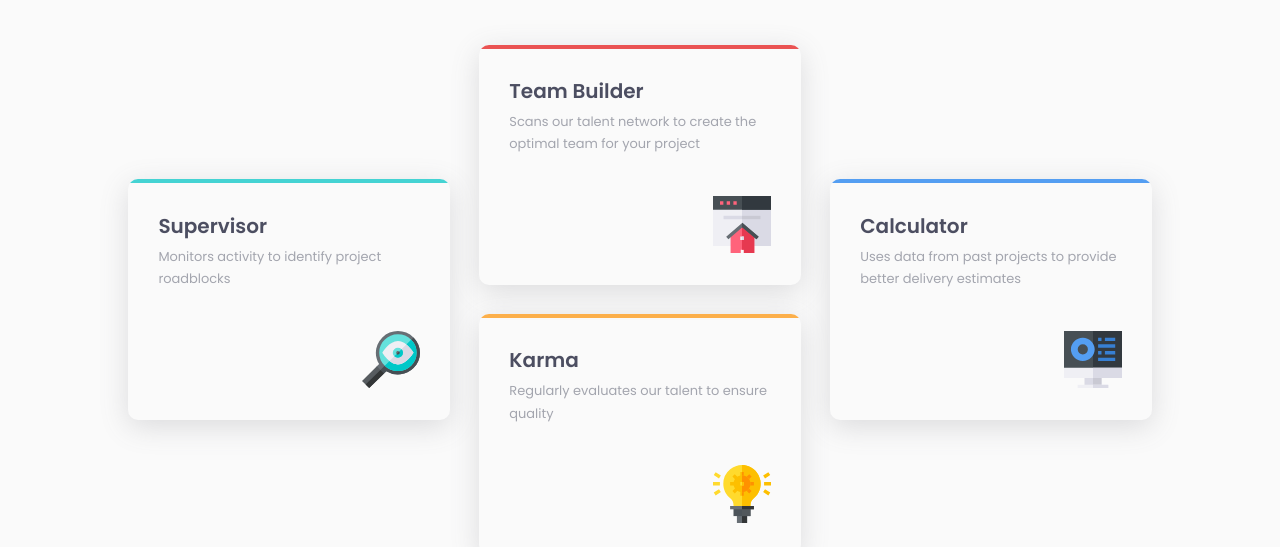
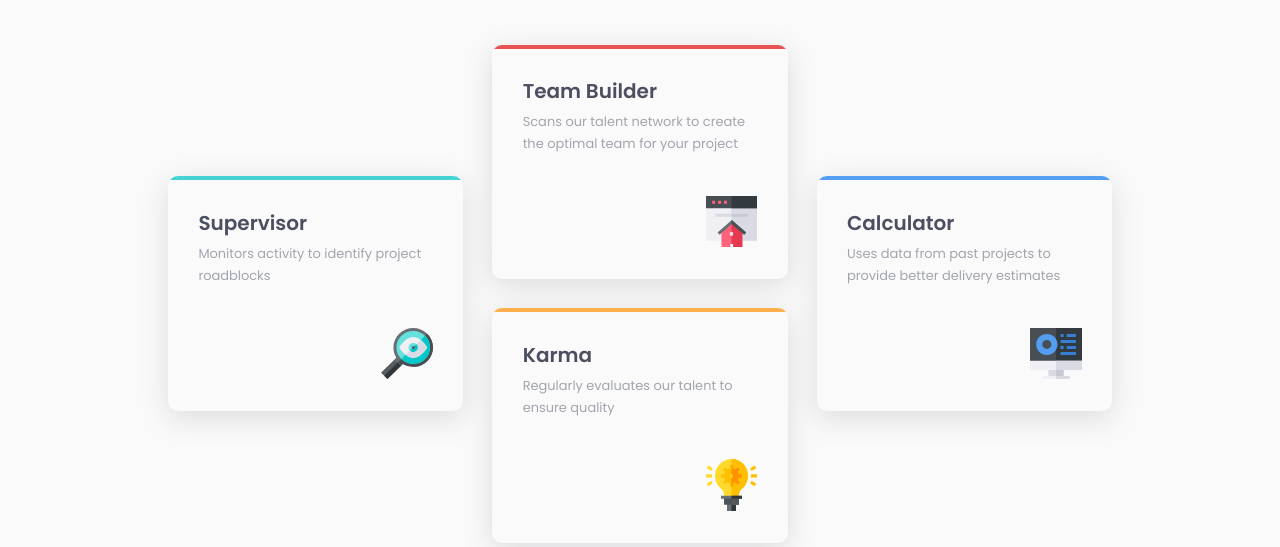
Before and after one commit to LucasNgTg/four-card-feature-section, a plain HTML site: page index.html in a window 1280 px wide. Shown: the part 256-803 px from the top of the page. Drawn offline with Linux system fonts and the light colour scheme.

Commit message:
Fixed responsiveness issue

```diff
--- a/src/css/responsive.css
+++ b/src/css/responsive.css
@@ -29,12 +29,14 @@
         grid-auto-columns: 1fr 1fr 1fr;
         grid-template-areas: "a b d"
                              "a c d";
+        max-width: 69rem;
     }
 
     #features .card-container {
         display: flex;
         flex-direction: column;
         justify-content: center;
+        align-items: center;
     }
 
     #features .card {
--- a/src/css/styles.css
+++ b/src/css/styles.css
@@ -16,6 +16,7 @@ main {
     display: flex;
     flex-direction: column;
     justify-content: center;
+    align-items: center;
     padding: 2.2rem;
     min-height: 100vh;
 }
```
